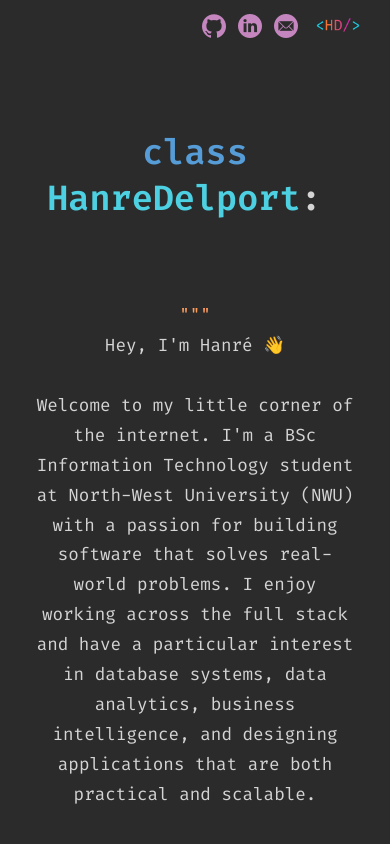
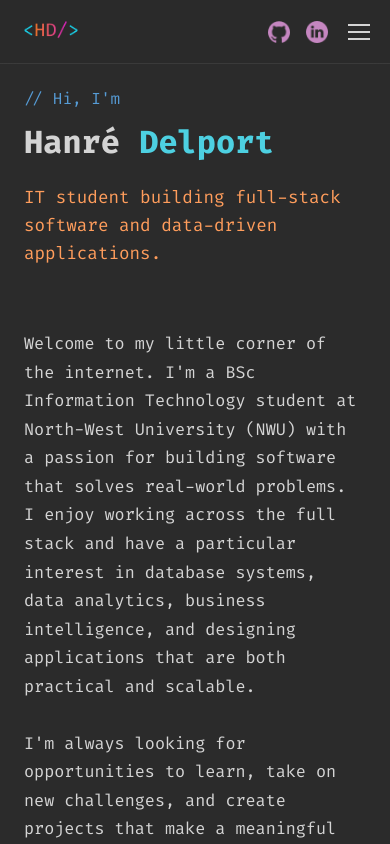
Before and after one commit to HanreDelport/Personal-Portfolio, a React (Vite) app: page / in a window 390 px wide. Shown: the top 844 px of the page. Built offline with nearby package versions, Linux system fonts and the light colour scheme.

Commit message:
UI re-design

```diff
--- a/src/App.jsx
+++ b/src/App.jsx
@@ -1,6 +1,6 @@
 import { useState } from 'react'
+import Navbar from './components/NavBar'
 import Hero from './components/Hero'
-import IntroParagraph from './components/IntroParagraph'
 import AboutMe from './components/AboutMe'
 import Projects from './components/Projects'
 import Skills from './components/Skills'
@@ -14,12 +14,17 @@ function App() {
     setExpandedCard(expandedCard === cardId ? null : cardId)
   }
 
+  const openCard = (cardId) => setExpandedCard(cardId)
+
+  const goHome = () => {
+    setExpandedCard(null)
+    window.scrollTo({ top: 0, behavior: 'smooth' })
+  }
+
   return (
     <div className="app">
-      <div className="hero-scroll-wrapper">
-        <Hero onContactClick={() => toggleCard('contact')} />
-        <IntroParagraph />
-      </div>
+      <Navbar activeCard={expandedCard} onNavigate={openCard} onHome={goHome} />
+      <Hero />
 
       {expandedCard && (
         <div className="backdrop" onClick={() => setExpandedCard(null)} />
--- a/src/components/Hero.css
+++ b/src/components/Hero.css
@@ -1,63 +1,38 @@
 .hero {
-  height: 30vh;
-  min-height: 30vh;
+  min-height: 100vh;
+  min-height: 100svh;
   display: flex;
   align-items: center;
-  justify-content: center;
-  position: sticky;
-  top: 0;
-  z-index: 2;
+  gap: clamp(2rem, 5vw, 5rem);
+  padding: 6rem clamp(1.5rem, 6vw, 6rem) 3rem;
   background-color: var(--color-bg);
 }
 
-.hero-social {
-  position: absolute;
-  top: 2rem;
-  right: 2rem;
-  display: flex;
-  flex-direction: row;
-  align-items: center;
-  gap: 1.25rem;
+.hero-main {
+  flex: 1 1 45%;
+  min-width: 0;
+  text-align: left;
 }
 
-.hero-main {
-  text-align: center;
+.hero-intro {
+  flex: 1 1 55%;
 }
 
-.hero-profile-pic {
-  width: 100px;
-  height: auto;
-  object-fit: contain;
-  margin-left: 1rem;
-  transform: translateY(3px);
-}
-
-.hero-icon-link {
-  color: var(--color-text);
-  display: flex;
-  align-items: center;
-  justify-content: center;
-  transition: color 0.2s ease, transform 0.2s ease;
-  background: none;
-  border: none;
-  cursor: pointer;
-  padding: 0;
-}
-
-.hero-icon-link:hover {
-  color: var(--color-cyan);
-  transform: translateY(-3px);
-}
-
-
-
-.hero-scroll-wrapper {
-  position: relative;
+.hero-comment {
+  font-size: 1rem;
+  color: var(--color-blue-dark);
+  margin-bottom: 1rem;
 }
 
 .hero-text {
-  font-size: 3rem;
-  font-weight: 600;
+  font-size: clamp(2rem, 3.6vw, 3.5rem);
+  font-weight: 700;
+  line-height: 1.1;
+  white-space: nowrap;
+  color: var(--color-text);
+}
+
+.hero-firstname {
   color: var(--color-text);
 }
 
@@ -65,12 +40,12 @@
   color: var(--color-cyan);
 }
 
-.hero-class {
-  color: var(--color-blue-dark);
-}
-
-.hero-colon {
-  color: var(--color-text);
+.hero-sub {
+  margin-top: 1.5rem;
+  max-width: 28rem;
+  font-size: 1.1rem;
+  line-height: 1.6;
+  color: var(--color-orange);
 }
 
 .cursor {
@@ -80,46 +55,22 @@
 }
 
 @keyframes blink {
-  0%, 100% {
-    opacity: 1;
+  0%, 100% { opacity: 1; }
+  50% { opacity: 0; }
+}
+
+@media (max-width: 820px) {
+  .hero {
+    flex-direction: column;
+    align-items: flex-start;
+    justify-content: center;
+    min-height: 100svh;
+    padding-top: 5.5rem;
   }
-  50% {
-    opacity: 0;
+
+  .hero-main,
+  .hero-intro {
+    flex: none;
+    width: 100%;
   }
 }
-
-@media (max-width: 640px) {
-  .hero {
-    flex-direction: column;
-    justify-content: center;
-    padding-top: 6rem;
-  }
-
-  .hero-text {
-    font-size: 2.2rem;
-  }
-
-  .hero-social {
-    position: fixed;
-    top: 0;
-    left: 0;
-    right: 0;
-    z-index: 10;
-    background-color: var(--color-bg);
-    justify-content: flex-end;
-    padding: 0.75rem 1.5rem;
-    gap: 0.75rem;
-    align-self: unset;
-  }
-
-  .hero-profile-pic {
-    width: 56px;
-    margin-left: 0;
-    transform: none;
-  }
-
-  .hero-icon-link svg {
-    width: 22px;
-    height: 22px;
-  }
-}
--- a/src/components/Hero.jsx
+++ b/src/components/Hero.jsx
@@ -1,17 +1,17 @@
-import Github from '../assets/icons/github.png'
-import LinkedIn from '../assets/icons/linkedin.png'
-import Mail from '../assets/icons/email.png'
-import profilePic from '../assets/icons/HD.png'
-import { useState, useEffect } from 'react'
+import { useState, useEffect, useRef } from 'react'
+import gsap from 'gsap'
+import { useGSAP } from '@gsap/react'
+import IntroParagraph from './IntroParagraph'
 import './Hero.css'
 
-const FULL_TEXT = 'class HanreDelport:'
-const NAME_START = 6   // index where "HanreDelport" begins
-const NAME_END = 18    // index where "HanreDelport" ends (colon starts here)
+const FULL_TEXT = 'Hanré Delport'
+const NAME_START = 6 // "Hanré " (5 letters + space), so "Delport" gets the cyan
 
-function Hero({ onContactClick }){
+function Hero() {
   const [displayedText, setDisplayedText] = useState('')
+  const root = useRef(null)
 
+  // Typewriter
   useEffect(() => {
     if (displayedText.length < FULL_TEXT.length) {
       const timeout = setTimeout(() => {
@@ -22,51 +22,39 @@ function Hero({ onContactClick }){
     }
   }, [displayedText])
 
-  const keyword = displayedText.slice(0, Math.min(displayedText.length, NAME_START))
-  const name = displayedText.slice(NAME_START, Math.min(displayedText.length, NAME_END))
-  const colon = displayedText.slice(NAME_END)
+  // GSAP fade-in for the comment + subtitle
+  useGSAP(() => {
+    gsap.from('.hero-fade', {
+      opacity: 0,
+      y: 20,
+      duration: 0.8,
+      stagger: 0.2,
+      delay: 0.3,
+      ease: 'power3.out',
+    })
+  }, { scope: root })
+
+  const firstName = displayedText.slice(0, NAME_START)
+  const lastName = displayedText.slice(NAME_START)
 
   return (
-    <section className="hero">
+    <section className="hero" ref={root}>
       <div className="hero-main">
+        <p className="hero-fade hero-comment">// Hi, I'm</p>
+
         <h1 className="hero-text">
-          <span className="hero-class">{keyword}</span>
-          <span className="hero-name">{name}</span>
-          <span className="hero-keyword">{colon}</span>
+          <span className="hero-firstname">{firstName}</span>
+          <span className="hero-name">{lastName}</span>
           <span className="cursor">|</span>
         </h1>
+
+        <p className="hero-fade hero-sub">
+          IT student building full-stack software and data-driven applications.
+        </p>
       </div>
 
-      <div className="hero-social">
-        <a
-          href="https://github.com/HanreDelport"
-          target="_blank"
-          rel="noopener noreferrer"
-          className="hero-icon-link"
-          aria-label="GitHub"
-        >
-           <img src={Github} alt="GitHub" className="hero-icon" />
-        </a>
-
-        <a
-          href="https://www.linkedin.com/in/hanredelport/"
-          target="_blank"
-          rel="noopener noreferrer"
-          className="hero-icon-link"
-          aria-label="LinkedIn"
-        >
-           <img src={LinkedIn} alt="LinkedIn" className="hero-icon" />
-        </a>
-
-        <button
-          onClick={onContactClick}
-          className="hero-icon-link hero-icon-button"
-          aria-label="Contact"
-        >
-           <img src={Mail} alt="eMail" className="hero-icon" />
-        </button>
-
-        <img src={profilePic} alt="Hanré Delport" className="hero-profile-pic" />
+      <div className="hero-intro">
+        <IntroParagraph />
       </div>
     </section>
   )
--- a/src/components/IntroParagraph.css
+++ b/src/components/IntroParagraph.css
@@ -1,17 +1,14 @@
 .intro-paragraph {
   position: relative;
-  z-index: 1;
-  min-height: auto;
-  padding: 3rem 2rem;
+  padding: 0;
   display: flex;
   align-items: center;
-  justify-content: center;
 }
 
 .intro-text {
-  max-width: 1200px;
-  text-align: center;
-  font-size: 1.1rem;
+  max-width: 40rem;
+  text-align: left;
+  font-size: 1.05rem;
   color: var(--color-text);
   line-height: 1.7;
   opacity: 0;
--- a/src/components/IntroParagraph.jsx
+++ b/src/components/IntroParagraph.jsx
@@ -23,8 +23,7 @@ function IntroParagraph() {
   return (
     <section className="intro-paragraph" ref={ref}>
       <p className={`intro-text ${isVisible ? 'intro-visible' : ''}`}>
-        <span className="intro-docstring">"""</span><br />
-        Hey, I'm Hanré 👋 <br /><br />
+        <span className="intro-docstring"></span><br />
         Welcome to my little corner of the internet.
         I'm a BSc Information Technology student at North-West University (NWU) with a passion for
         building software that solves real-world problems. I enjoy working across the full stack
@@ -34,7 +33,7 @@ function IntroParagraph() {
         that make a meaningful impact. Feel free to explore my work, and thanks for stopping by!<br /><br />
         "The people who are crazy enough to think they can change the world are the ones who do." ~ Steve Jobs
         <br />
-        <span className="intro-docstring">"""</span>
+        <span className="intro-docstring"></span>
       </p>
     </section>
   )
--- /dev/null
+++ b/src/components/NavBar.css
@@ -0,0 +1,150 @@
+.navbar {
+  position: fixed;
+  top: 0;
+  left: 0;
+  right: 0;
+  height: 64px;
+  display: flex;
+  align-items: center;
+  justify-content: space-between;
+  padding: 0 clamp(1rem, 4vw, 3rem);
+  background-color: rgba(43, 43, 43, 0.85);
+  backdrop-filter: blur(10px);
+  -webkit-backdrop-filter: blur(10px);
+  border-bottom: 1px solid rgba(255, 255, 255, 0.08);
+  z-index: 110; /* above the card backdrop (90) and expanded cards (100) */
+}
+
+.nav-brand {
+  display: flex;
+  align-items: center;
+  gap: 0.75rem;
+  background: none;
+  border: none;
+  cursor: pointer;
+  color: var(--color-text);
+  font-family: var(--font-mono);
+  font-size: 0.95rem;
+}
+
+.nav-avatar {
+  height: 36px;
+  width: auto;
+  object-fit: contain;
+}
+
+.nav-links {
+  display: flex;
+  gap: 2rem;
+  list-style: none;
+}
+
+.nav-link {
+  position: relative;
+  background: none;
+  border: none;
+  padding: 0.25rem 0;
+  cursor: pointer;
+  color: var(--color-text);
+  font-family: var(--font-mono);
+  font-size: 0.9rem;
+  transition: color 0.2s ease;
+}
+
+.nav-link::after {
+  content: '';
+  position: absolute;
+  left: 0;
+  bottom: -2px;
+  height: 2px;
+  width: 0;
+  background-color: var(--color-cyan);
+  transition: width 0.25s ease;
+}
+
+.nav-link:hover,
+.nav-link-active {
+  color: var(--color-cyan);
+}
+
+.nav-link:hover::after,
+.nav-link-active::after {
+  width: 100%;
+}
+
+.nav-social {
+  display: flex;
+  align-items: center;
+  gap: 1rem;
+}
+
+.nav-icon-link {
+  display: flex;
+  transition: transform 0.2s ease;
+}
+
+.nav-icon-link:hover {
+  transform: translateY(-3px);
+}
+
+.nav-icon {
+  width: 22px;
+  height: 22px;
+  object-fit: contain;
+}
+
+.nav-toggle {
+  display: none;
+  flex-direction: column;
+  gap: 5px;
+  background: none;
+  border: none;
+  padding: 4px;
+  cursor: pointer;
+}
+
+.nav-toggle span {
+  display: block;
+  width: 22px;
+  height: 2px;
+  background-color: var(--color-text);
+}
+
+@media (max-width: 820px) {
+  .nav-toggle {
+    display: flex;
+  }
+
+  .nav-links {
+    display: none;
+    position: absolute;
+    top: 64px;
+    left: 0;
+    right: 0;
+    flex-direction: column;
+    gap: 0;
+    padding: 0.5rem 1.5rem;
+    background-color: var(--color-bg);
+    border-bottom: 1px solid rgba(255, 255, 255, 0.08);
+  }
+
+  .nav-links-open {
+    display: flex;
+  }
+
+  .nav-link {
+    width: 100%;
+    text-align: left;
+    padding: 0.75rem 0;
+  }
+
+  .nav-link::after {
+    display: none;
+  }
+}
+
+@media (max-width: 480px) {
+  .nav-brand-text {
+    display: none;
+  }
+}
--- /dev/null
+++ b/src/components/NavBar.jsx
@@ -0,0 +1,83 @@
+import { useState } from 'react'
+import Github from '../assets/icons/github.png'
+import LinkedIn from '../assets/icons/linkedin.png'
+import profilePic from '../assets/icons/HD.png'
+import './Navbar.css'
+
+const NAV_ITEMS = [
+  { id: 'about', label: 'About' },
+  { id: 'projects', label: 'Projects' },
+  { id: 'skills', label: 'Skills' },
+  { id: 'resume', label: 'Resume' },
+  { id: 'contact', label: 'Contact' },
+]
+
+function Navbar({ activeCard, onNavigate, onHome }) {
+  const [menuOpen, setMenuOpen] = useState(false)
+
+  const handleNavigate = (id) => {
+    onNavigate(id)
+    setMenuOpen(false)
+  }
+
+  const handleHome = () => {
+    onHome()
+    setMenuOpen(false)
+  }
+
+  return (
+    <nav className="navbar">
+      <button className="nav-brand" onClick={handleHome} aria-label="Home">
+        <img src={profilePic} alt="Hanré Delport" className="nav-avatar" />
+      </button>
+
+      <ul className={`nav-links ${menuOpen ? 'nav-links-open' : ''}`}>
+        {NAV_ITEMS.map((item) => (
+          <li key={item.id}>
+            <button
+              className={`nav-link ${activeCard === item.id ? 'nav-link-active' : ''}`}
+              onClick={() => handleNavigate(item.id)}
+            >
+              {item.label}
+            </button>
+          </li>
+        ))}
+      </ul>
+
+      <div className="nav-social">
+        <a
+          href="https://github.com/HanreDelport"
+          target="_blank"
+          rel="noopener noreferrer"
+          className="nav-icon-link"
+          aria-label="GitHub"
+        >
+          <img src={Github} alt="GitHub" className="nav-icon" />
+        </a>
+
+        <a
+          href="https://www.linkedin.com/in/hanredelport/"
+          target="_blank"
+          rel="noopener noreferrer"
+          className="nav-icon-link"
+          aria-label="LinkedIn"
+        >
+          <img src={LinkedIn} alt="LinkedIn" className="nav-icon" />
+        </a>
+
+        <button
+          className="nav-toggle"
+          onClick={() => setMenuOpen(!menuOpen)}
+          aria-label="Toggle menu"
+          aria-expanded={menuOpen}
+        >
+          <span />
+          <span />
+          <span />
+        </button>
+      </div>
+    </nav>
+  )
+}
+
+export default Navbar
--- a/src/index.css
+++ b/src/index.css
@@ -55,12 +55,12 @@ body {
 }
 
 .cards-viewport {
-  height: 65vh;
+  height: 100vh;
   display: flex;
   align-items: center;
   gap: 1.5rem;
   overflow-x: auto;
-  padding: 0 2rem;
+  padding: 64px 2rem 0; /* 64px = navbar height */
 }
 
 .backdrop {
@@ -193,23 +193,6 @@ html {
   display: block;
 }
 
-@media (max-width: 640px) {
-  .hero-text {
-    font-size: 1.8rem;
-  }
-
-  .card-row-container,
-  .simple-card {
-    width: 200px;
-    height: 260px;
-  }
-
-  .cards-viewport {
-    padding: 0 1rem;
-    gap: 1rem;
-  }
-}
-
 .title-keyword {
   color: var(--color-cyan);
 }
```
